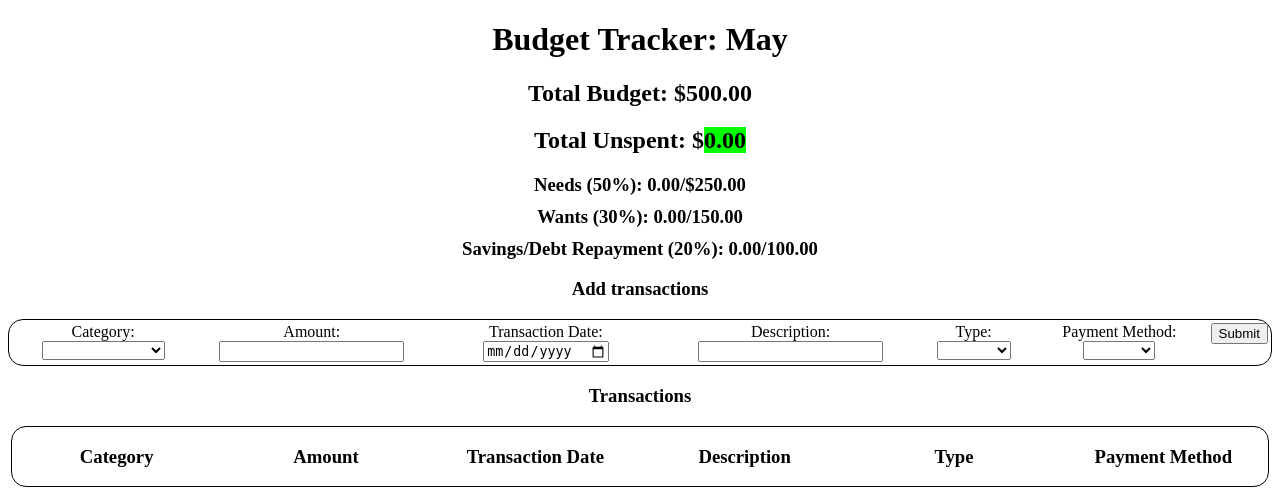
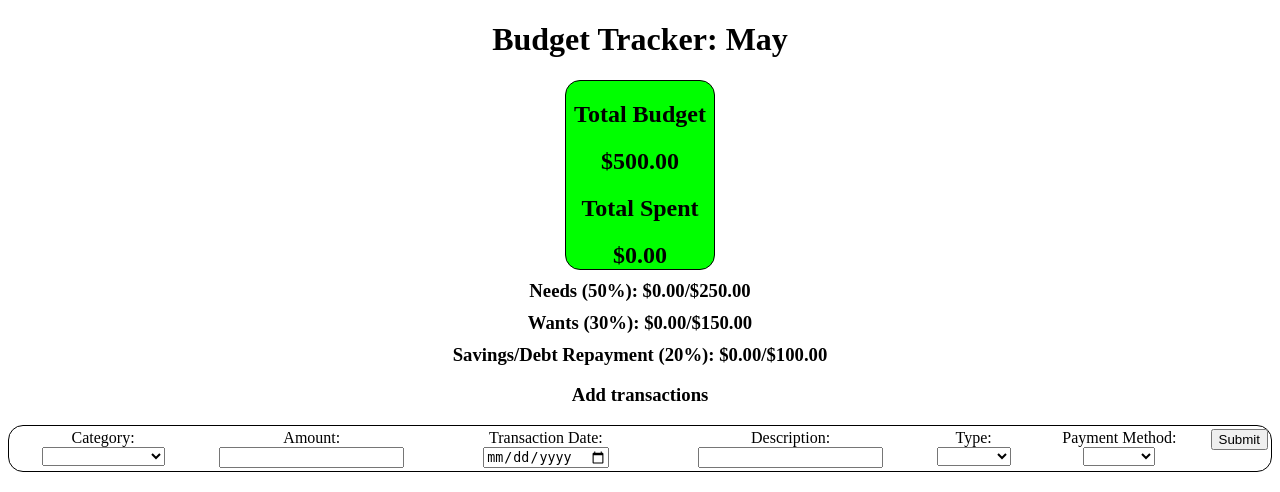
Before and after one commit to qybdc/Web-Budget-Tracker, a PHP site: page / in a window 1280 px wide. Shown: the top 492 px of the page. Run offline with PHP 8.4, Linux system fonts and the light colour scheme; data comes from the database, SQL or seed files in the repository; data that the repository does not hold is empty.

Commit message:
Changed back to total Spent
Calculation was not correct for total unspent. Fixed coloring of total budget

```diff
--- a/budgettracker.js
+++ b/budgettracker.js
@@ -8,10 +8,11 @@ function pageLoad() {
 function withinBudget() {
     var totalBudget = document.getElementById("totalBudget");
     var totalSpent = document.getElementById("totalSpent");
+    var container = document.getElementsByClassName("totalContainer")[0];
     if (totalBudget <= totalSpent) {
-        totalSpent.style.backgroundColor = "Lime";
+        container.style.backgroundColor = "Lime";
     } else {
-        totalSpent.style.backgroundColor = "Red";
+        container.style.backgroundColor = "Red";
     }
 
     var categoryItems = document.getElementsByClassName("categoryItem");
--- a/index.php
+++ b/index.php
@@ -177,8 +177,12 @@ if ($_SERVER["REQUEST_METHOD"] == "POST") {
 
 <body>
     <h1>Budget Tracker: <?php echo date('F'); ?></h1>
-    <h2>Total Budget: $<span id="totalBudget"><?= number_format($Total, 2) ?></span></h2>
-    <h2>Total Unspent: $<span id="totalSpent"><?= number_format($BudgetTotal * -1, 2) ?></span></h2>
+    <div class="totalContainer">
+        <h2>Total Budget</h2>
+        <h2>$<span id="totalBudget"><?= number_format($Total, 2) ?></span></h2>
+        <h2>Total Spent</h2>
+        <h2>$<span id="totalSpent"><?= number_format($BudgetTotal, 2) ?></span></h2>
+    </div>
     <?php
     $Needs = $Total * 0.50;
     $Wants = $Total * 0.30;
@@ -189,7 +193,7 @@ if ($_SERVER["REQUEST_METHOD"] == "POST") {
     ?>
 
     <div class="section" id="needsSection">
-        <h3 onclick="toggleVisibility('needs')">Needs (50%): <?= number_format($NeedsTotal, 2) ?>/$<?= number_format($Needs, 2) ?></h3>
+        <h3 onclick="toggleVisibility('needs')">Needs (50%): $<?= number_format($NeedsTotal, 2) ?>/$<?= number_format($Needs, 2) ?></h3>
         <div class="categoryBudget" id="needs">
             <div class="categoryItem" onclick="toggleVisibility(this)">
                 <h3>Housing</h3>
@@ -220,7 +224,7 @@ if ($_SERVER["REQUEST_METHOD"] == "POST") {
     </div>
 
     <div class="section" id="wantsSection">
-    <h3 onclick="toggleVisibility('wantsContainer')">Wants (30%): <?= number_format($WantsTotal, 2) ?>/<?= number_format($Wants, 2) ?></h3>
+        <h3 onclick="toggleVisibility('wantsContainer')">Wants (30%): $<?= number_format($WantsTotal, 2) ?>/$<?= number_format($Wants, 2) ?></h3>
         <div class="categoryBudget" id="wantsContainer">
             <div class="categoryItem">
                 <h3>Personal</h3>
@@ -235,7 +239,7 @@ if ($_SERVER["REQUEST_METHOD"] == "POST") {
         </div>
     </div>
     <div class="section" id="savingsDebtSection">
-    <h3 onclick="toggleVisibility('savingsDebtContainer')">Savings/Debt Repayment (20%): <?= number_format($SavingsDebtRepaymentTotal, 2) ?>/<?= number_format($SavingsDebtRepayment, 2) ?></h3>
+        <h3 onclick="toggleVisibility('savingsDebtContainer')">Savings/Debt Repayment (20%): $<?= number_format($SavingsDebtRepaymentTotal, 2) ?>/$<?= number_format($SavingsDebtRepayment, 2) ?></h3>
         <div class="categoryBudget" id="savingsDebtContainer">
             <div class="categoryItem">
                 <h3>Debt Repayment</h3>
--- a/style.css
+++ b/style.css
@@ -76,3 +76,20 @@ form {
     height: auto;
     aspect-ratio: 1;
 }
+
+.totalContainer {
+    display: flex;
+    flex-direction: column;
+    border: 1px solid black;
+    border-radius: 15px;
+    text-align: center;
+    box-sizing: border-box;
+    max-width: 150px;
+    margin: 0 auto;
+}
+
+
+.totalContainer h2 {
+    margin-bottom: 0px;
+    padding: 0;
+}
```
Lines whose indentation alone changed are shown as unchanged.
